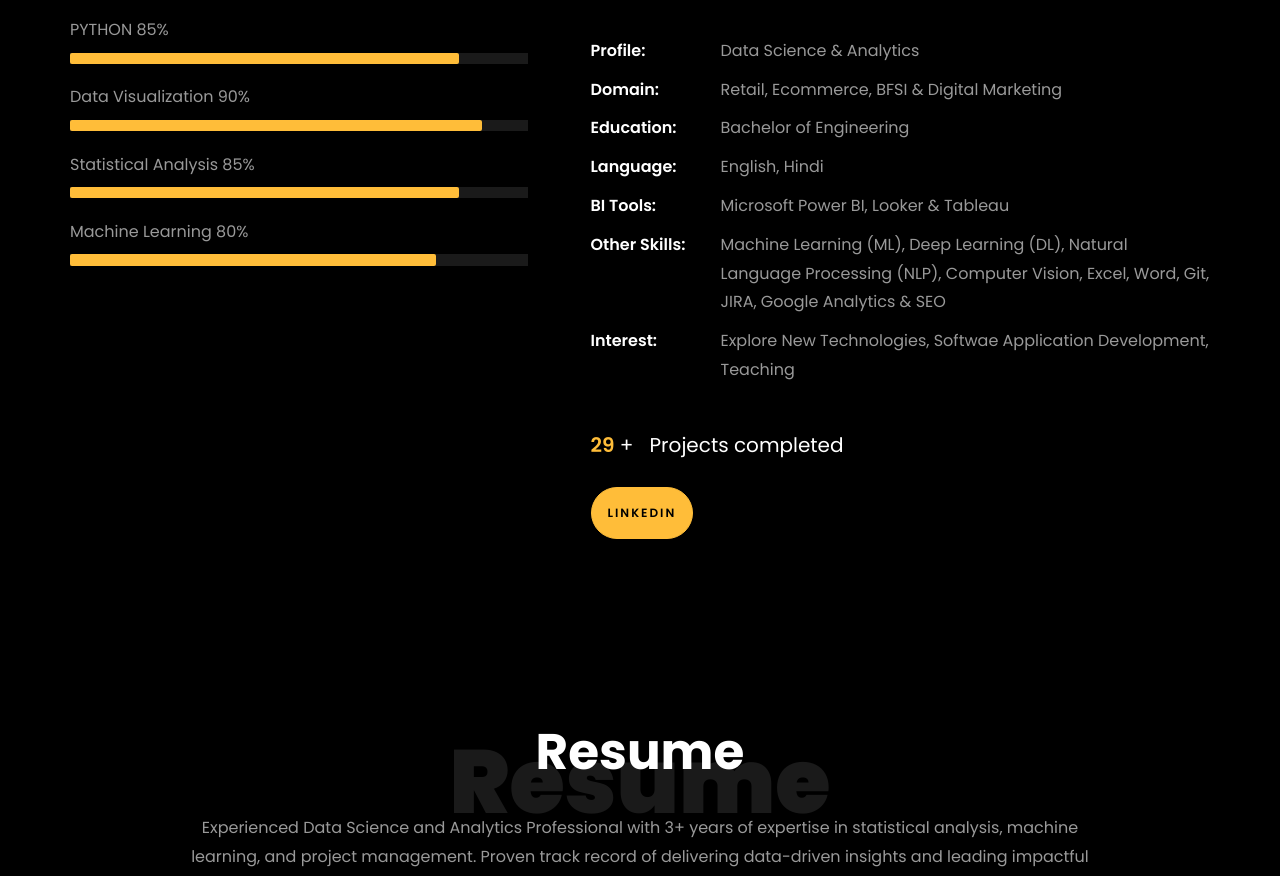
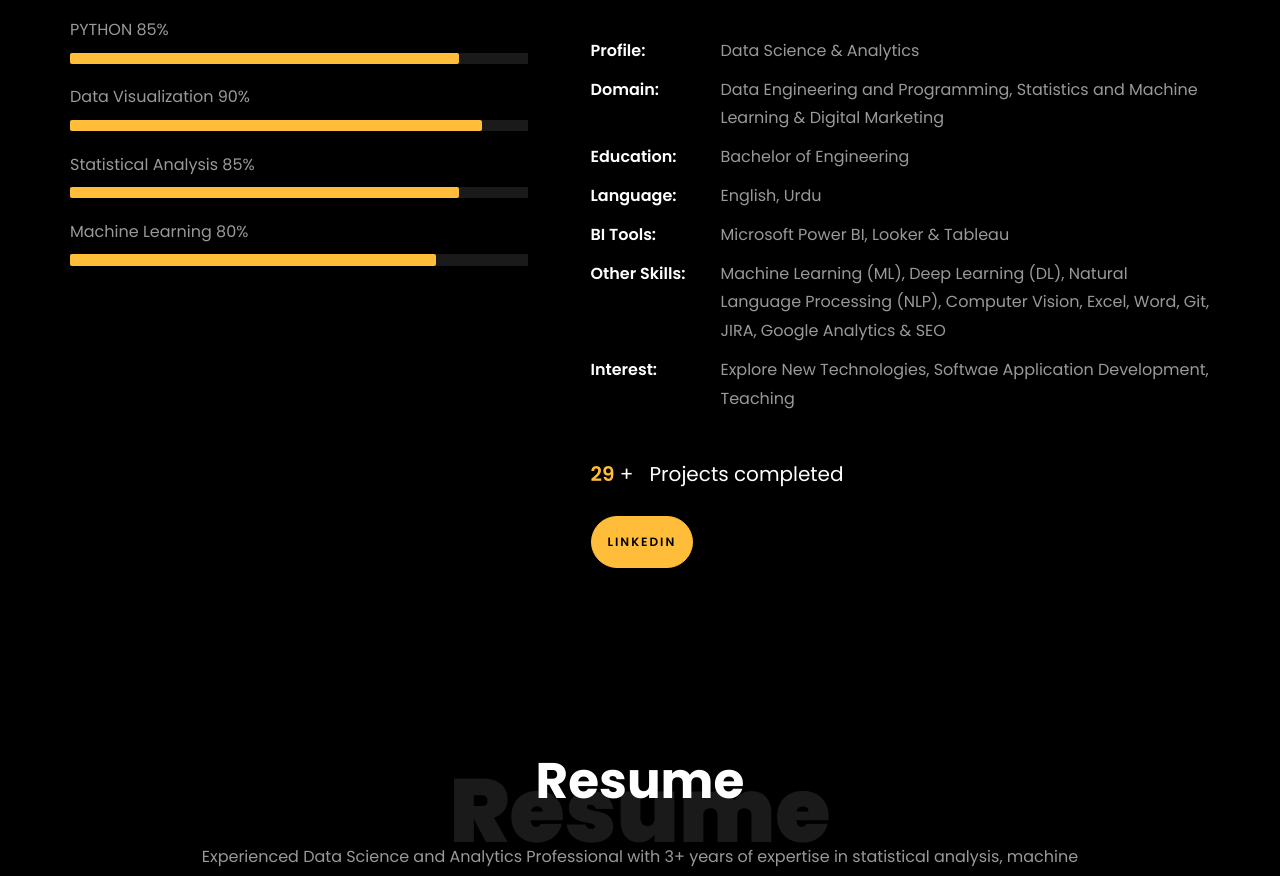
Before and after one commit to abdulrehmand620/abdulrehman.github.com, a plain HTML site: page index.html in a window 1280 px wide. Shown: the part 1137-2013 px from the top of the page. Drawn offline with Linux system fonts and the light colour scheme; files whose address does not match are found by name.

Commit message:
index.html

```diff
--- a/index.html
+++ b/index.html
@@ -294,10 +294,10 @@
 								<ul class="about-info mt-4 px-md-0 px-2">
 									<li class="d-flex"><span>Profile:</span> <span>Data Science &amp; Analytics</span>
 									</li>
-									<li class="d-flex"><span>Domain:</span> <span>Retail, Ecommerce, BFSI &amp; Digital
+									<li class="d-flex"><span>Domain:</span> <span>Data Engineering and Programming, Statistics and Machine Learning  &amp; Digital
 											Marketing</span></li>
 									<li class="d-flex"><span>Education:</span> <span>Bachelor of Engineering</span></li>
-									<li class="d-flex"><span>Language:</span> <span>English, Hindi</span></li>
+									<li class="d-flex"><span>Language:</span> <span>English, Urdu</span></li>
 									<li class="d-flex"><span>BI Tools:</span> <span>Microsoft Power BI, Looker &amp;
 											Tableau</span></li>
 									<li class="d-flex"><span>Other Skills:</span> <span>Machine Learning (ML), Deep
```
